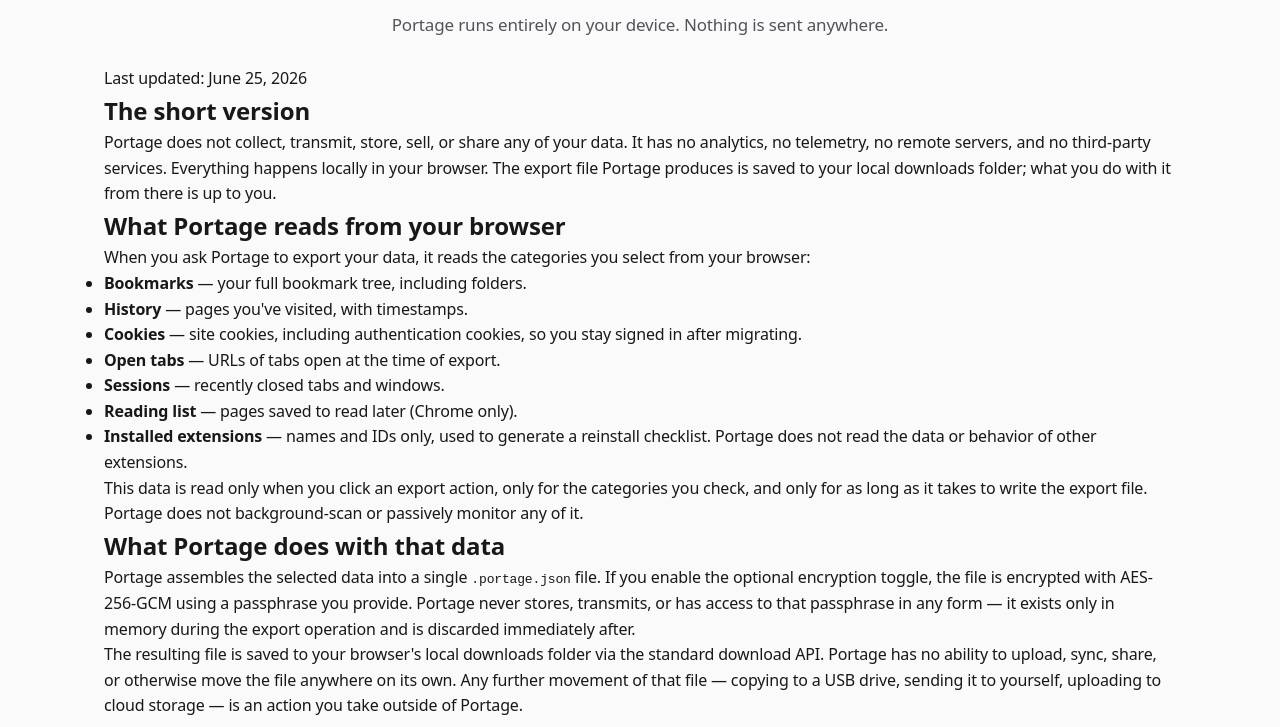
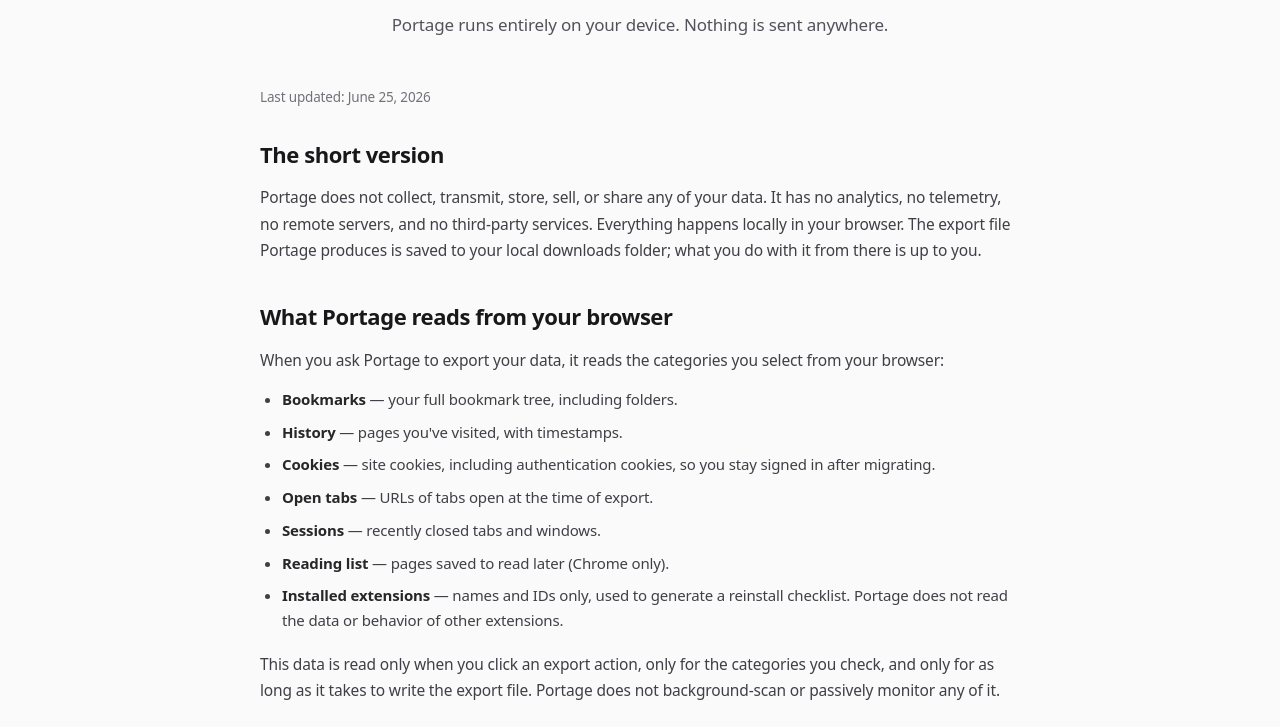
Before and after one commit to pvrzz/portage-site, a plain HTML site: page privacy.html in a window 1280 px wide. Shown: the part 224-951 px from the top of the page. Drawn offline with Linux system fonts and the light colour scheme.

Commit message:
Update styles.css

```diff
--- a/styles.css
+++ b/styles.css
@@ -220,3 +220,15 @@
   * { animation-duration: .001s !important; transition-duration: .001s !important; }
   html { scroll-behavior: auto; }
 }
+
+.prose { max-width: 760px; margin: 0 auto; padding: 20px 0 40px; }
+.prose .effective { color: var(--ink-500); font-size: 13.5px; margin-bottom: 28px; }
+.prose h2 { font-size: 22px; letter-spacing: -0.02em; margin-top: 36px; margin-bottom: 12px; font-weight: 700; }
+.prose h2:first-of-type { margin-top: 0; }
+.prose p { color: var(--ink-700); font-size: 15.5px; line-height: 1.7; margin-bottom: 14px; }
+.prose ul { margin: 8px 0 18px; padding-left: 22px; display: grid; gap: 8px; }
+.prose ul li { color: var(--ink-700); font-size: 15px; line-height: 1.65; }
+.prose ul li strong { color: var(--ink-800); }
+.prose code { font-family: var(--mono); font-size: 13px; background: var(--ink-100); padding: 1px 6px; border-radius: 5px; color: var(--ink-800); }
+.prose a { color: var(--accent); text-decoration: underline; text-underline-offset: 3px; text-decoration-thickness: 1px; }
+.prose a:hover { filter: brightness(.92); }
```
